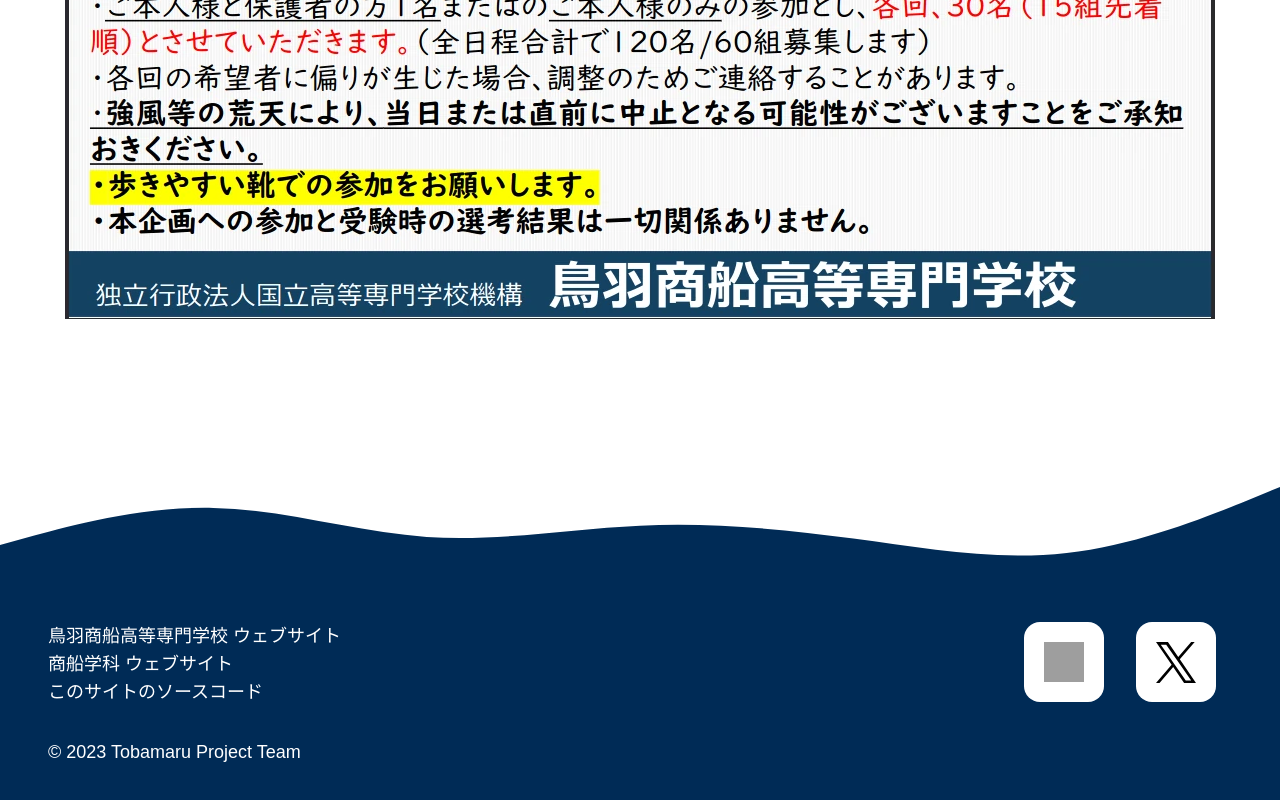
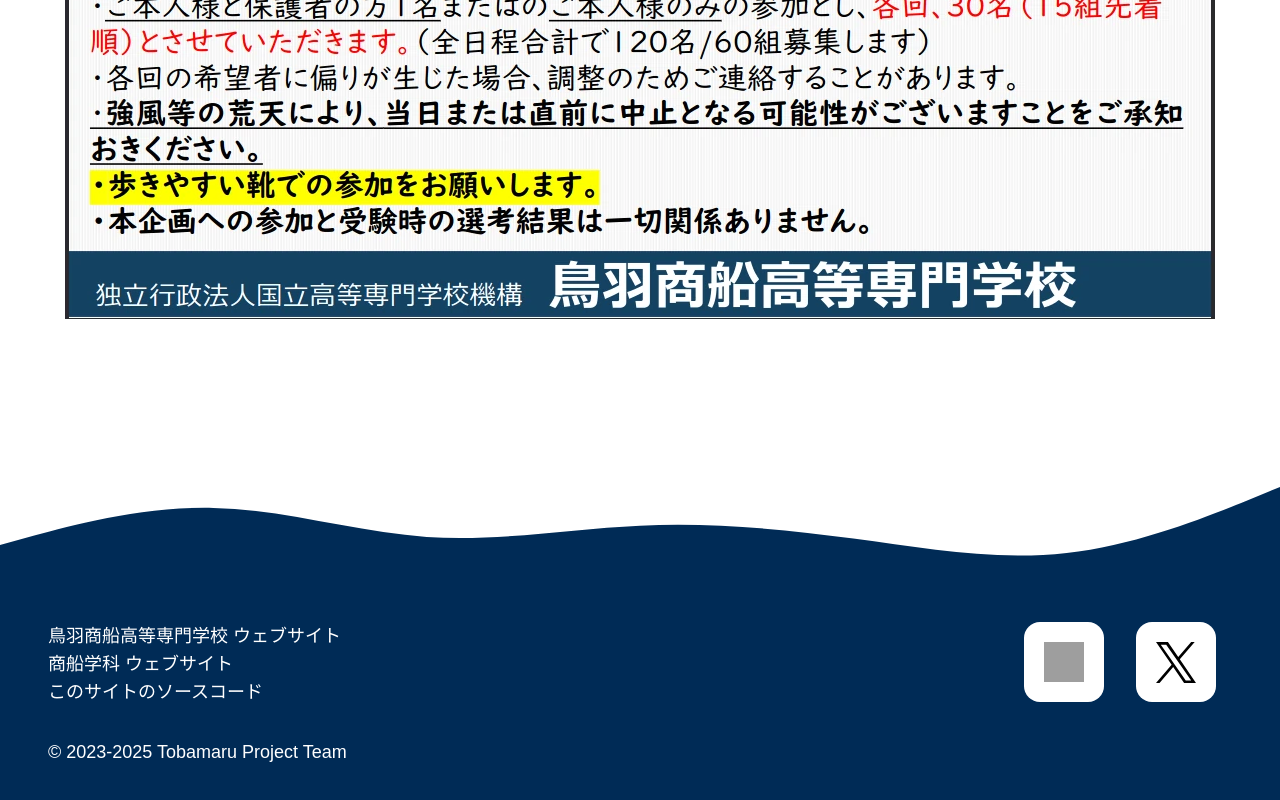
Before and after one commit to takara2314/3rd-tobamaru-lastyear, a SvelteKit app: page /news/tobamaru-taiaken-24 in a window 1280 px wide. Shown: the part 1779-2579 px from the top of the page. Built offline with nearby package versions, Linux system fonts and the light colour scheme; grey boxes are pictures that could not be loaded; a web font is replaced by a local one.

Commit message:
Update: READMEの情報

```diff
--- a/src/routes/+layout.svelte
+++ b/src/routes/+layout.svelte
@@ -152,7 +152,7 @@
         </a>
       </li>
       <li class="copyright">
-        <small> © 2023 Tobamaru Project Team </small>
+        <small> © 2023-2025 Tobamaru Project Team </small>
       </li>
     </ul>
 
```
Also changed, not shown: 1 other file (tests, documents, lock files or other folders).
